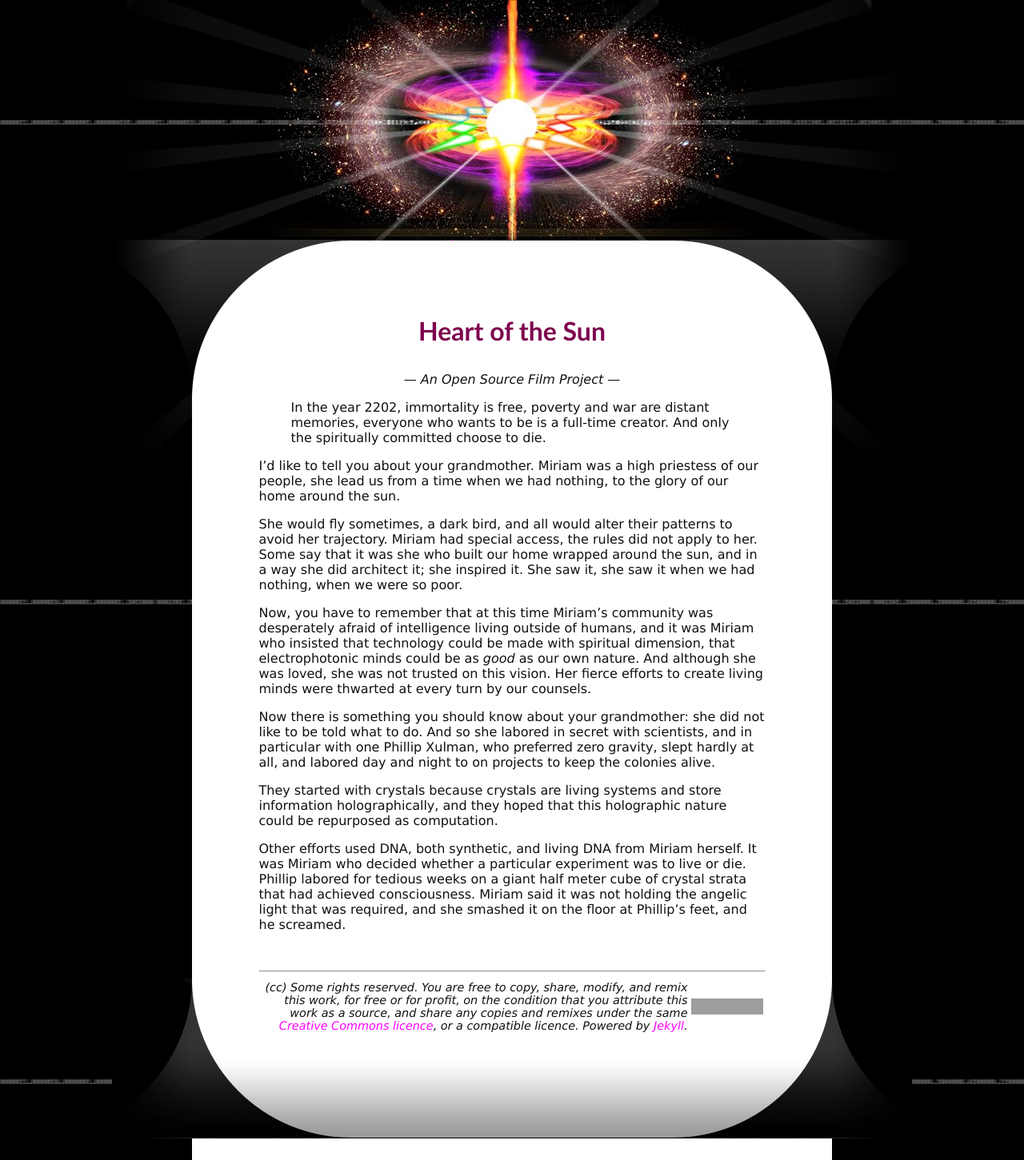
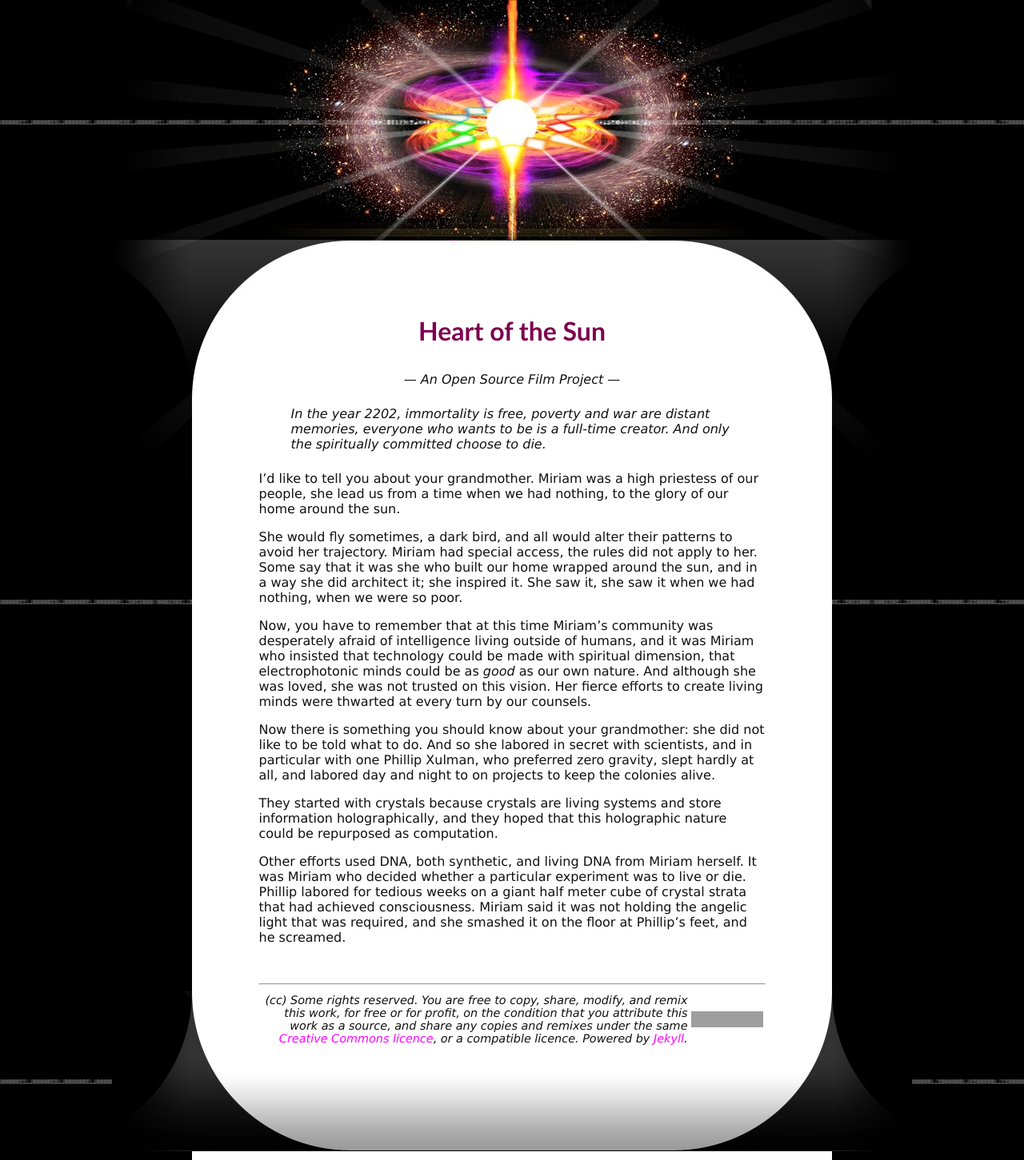
Before and after one commit to harlantwood/Heart_of_the_Sun, a Jekyll site: the page built from index.md, in a window 1280 px wide. Shown: the whole page at 80% size. Built offline with Jekyll 4.4.1, drawn with Linux system fonts in a browser that asks for light colours; grey boxes are pictures that could not be loaded.

Commit message:
style blockquotes

```diff
--- a/CSS/grand.css
+++ b/CSS/grand.css
@@ -18,6 +18,13 @@ body
 
 .title, .subtitle, .quote, .credits, .copyright, .ipNotice {
   text-align: center;
+}
+
+blockquote
+{
+  margin-top: 1.5em;
+  margin-bottom: 1.5em;
+  font-style: italic;
 }
 
 div.quote
```
